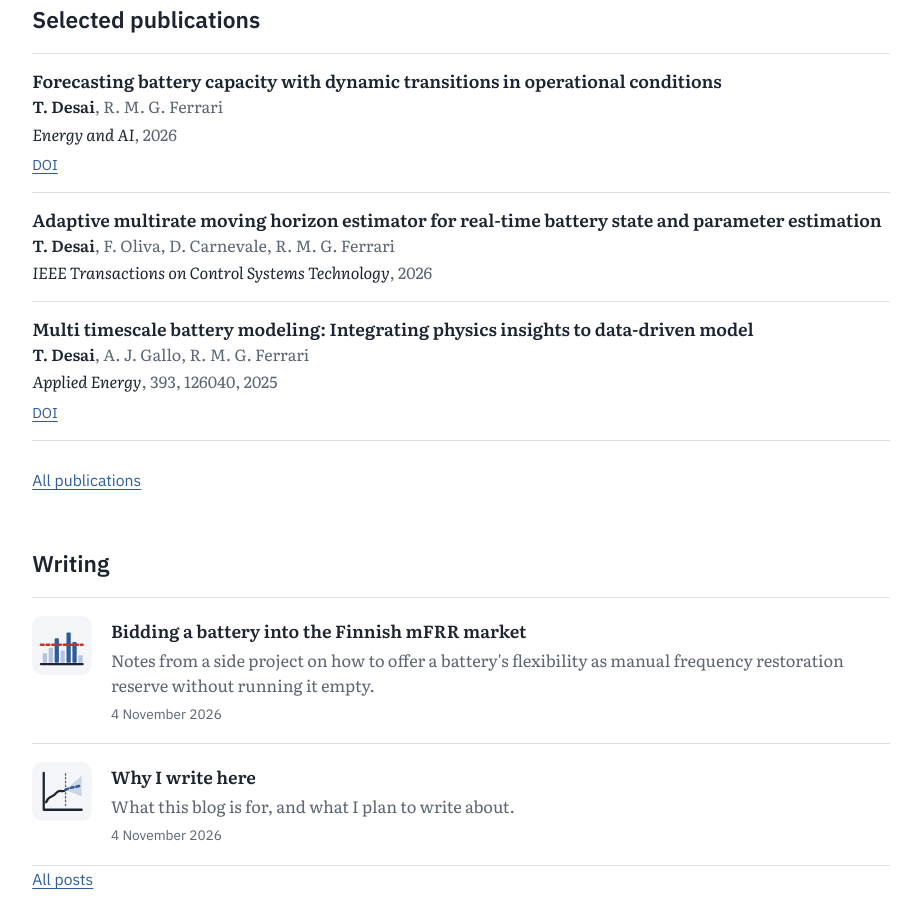
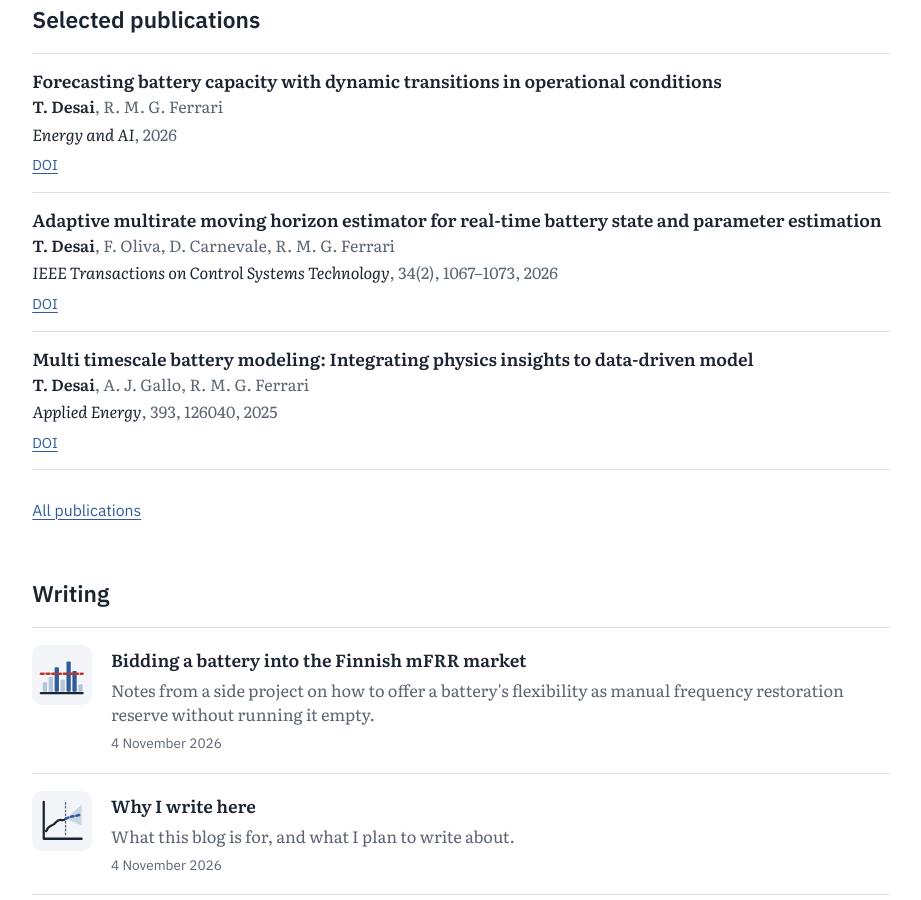
Before and after one commit to tkdesai13/tkdesai13.github.io, a Jekyll site: the page built from index.md, in a window 1280 px wide and 900 px high, scrolled down 1481 px. Shown: the whole window, without its empty margins (179-1100 px from the left). Built offline with Jekyll 4.4.1, drawn with Linux system fonts in a browser that asks for light colours.

Commit message:
DOIs for all publications, readable RSS feed

```diff
--- a/_data/publications.yml
+++ b/_data/publications.yml
@@ -11,8 +11,10 @@
 - title: "Adaptive multirate moving horizon estimator for real-time battery state and parameter estimation"
   authors: "T. Desai, F. Oliva, D. Carnevale, R. M. G. Ferrari"
   venue: "IEEE Transactions on Control Systems Technology"
+  details: "34(2), 1067–1073"
   year: 2026
   type: journal
+  doi: "10.1109/TCST.2026.3650897"
   selected: true
 
 - title: "Multi timescale battery modeling: Integrating physics insights to data-driven model"
@@ -30,12 +32,14 @@
   details: "109, 167–173"
   year: 2017
   type: journal
+  doi: "10.1016/j.egypro.2017.03.088"
 
 - title: "Separating multiscale battery dynamics and predicting multi-step ahead voltage simultaneously through a data-driven approach"
   authors: "T. Desai, R. M. G. Ferrari"
   venue: "IEEE Vehicle Power and Propulsion Conference (VPPC)"
   year: 2023
   type: conference
+  doi: "10.1109/VPPC60535.2023.10403307"
   arxiv: "2310.14289"
 
 - title: "Real-time battery state of charge and parameters estimation through multi-rate moving horizon estimator"
```
Also changed, not shown: 1 other file.
